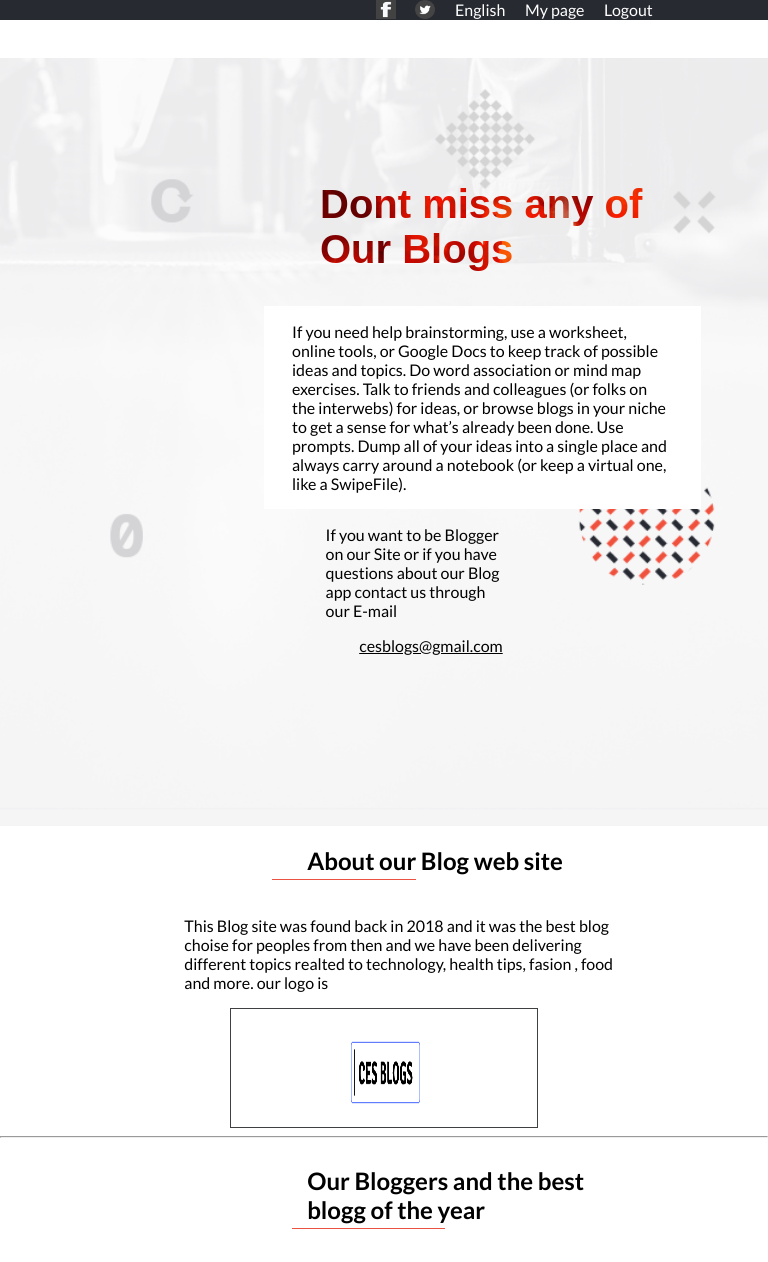
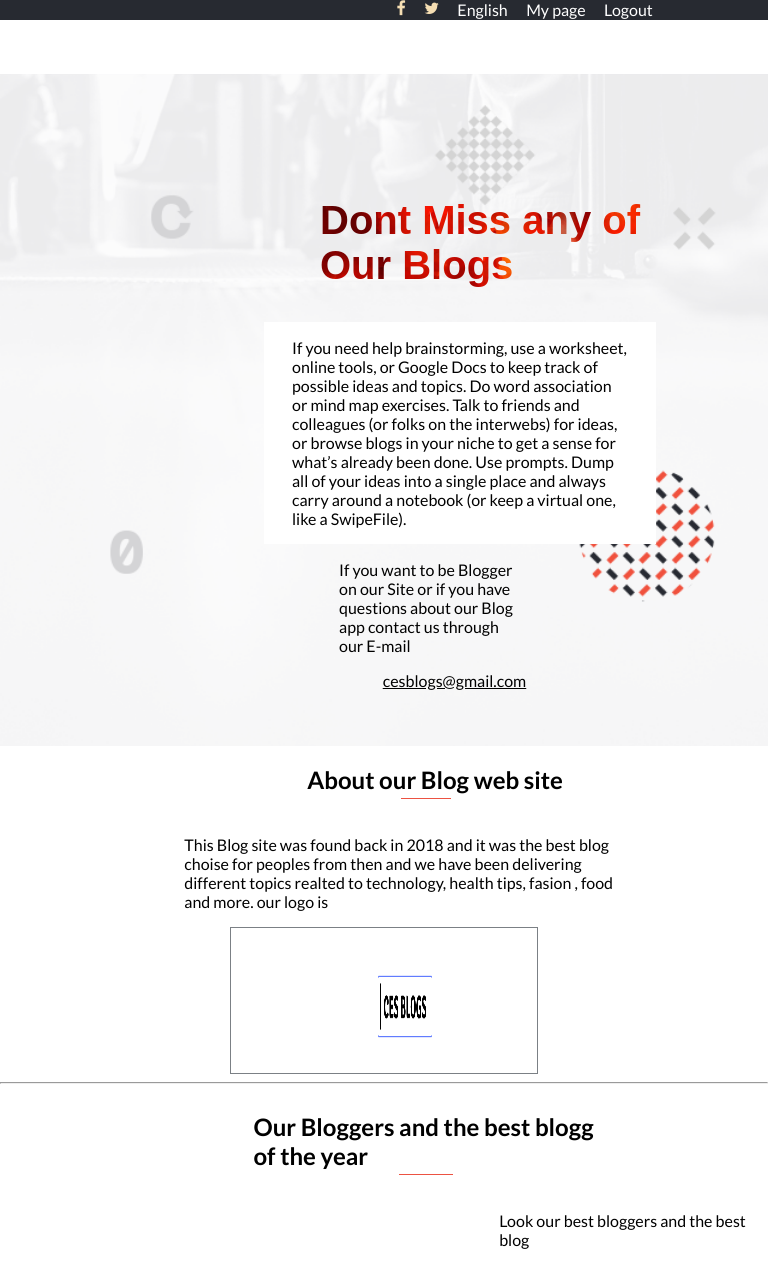
Before and after one commit to sentayhu19/capstone-project, a website: page about.html in a window 768 px wide. Shown: the top 1262 px of the page. Drawn offline with Linux system fonts and the light colour scheme; a web font is replaced by a local one.

Commit message:
header icons changed navigation active added and also alignment

```diff
--- a/about.html
+++ b/about.html
@@ -6,6 +6,7 @@
     <meta name="viewport" content="width=device-width, initial-scale=1.0">
     <link rel="stylesheet" href="./assets/css/style.css">
     <link href="https://fonts.cdnfonts.com/css/cocogoose" rel="stylesheet">
+    <link rel="stylesheet" href="https://cdnjs.cloudflare.com/ajax/libs/font-awesome/4.7.0/css/font-awesome.min.css">
     <link
         href="https://fonts.googleapis.com/css2?family=Lato:ital,wght@0,100;0,300;0,400;0,700;0,900;1,100;1,300;1,400;1,700;1,900&display=swap"
         rel="stylesheet">
@@ -13,13 +14,13 @@
 </head>
 <body id="body">
     <header class="header">
-        <div class="mobile-hidden social-media-top">
-            <div ><img src="./assets/images/facebook.png" class="social-media-top-item1" alt="facebook" ></div>
-          <div>  <img src="./assets/images/Twitter.png" class="social-media-top-item1" alt="twitter" ></div>
-            <div><p class="social-media-top-item">English</p> </div>
-           <div> <p class="social-media-top-item">My page</p></div>
-           <div> <p class="social-media-top-item">Logout</p></div>
-                 </div>
+        <ul class="mobile-hidden social-media-top">
+            <li class="fa fa-facebook fb" ></li>
+          <li class="fa fa-twitter twitter"> </li>
+            <li><p class="social-media-top-item">English</p> </li>
+           <li> <p class="social-media-top-item">My page</p></li>
+           <li> <p class="social-media-top-item">Logout</p></li>
+                 </ul>
                  <nav class="navigation">
         <div id="cover">
             <img id="close" class="dektop-hidden" src="./assets/images/close.png" alt="close window">
@@ -38,8 +39,8 @@
          <div class="dsk-nav-container mobile-hidden">
              <a href="index.html"><img src="./assets/images/logo.png" alt="logo" class="header-logo mobile-hidden"></a>
          <ul class="dsk-nav">
-            <li class="dsk-nav-items"><a href="./about.html">About</a></li>
-             <li class="dsk-nav-items"><a href="./index.html">Home</a></li>
+            <li class="dsk-nav-items"><a href="./index.html">Home</a></li>
+            <li class="dsk-nav-items "><a class="active" href="./about.html">About</a></li>
              <li class="dsk-nav-items"><a href="#">Blogs</a>
              </li>
              <li class="dsk-nav-items"><a href="#">Tech</a>
@@ -58,13 +59,13 @@
          </div>
     </nav>
     </header>
-    <section class="main-section">
+    <section class="about-main-section">
 
         <div class="about-main">
             <div class="main-section-item1 dektop-hidden about-heaading">
                 <p class="welcome-title">"Register today as Blogger"</p>
             </div>
-        <div><h1 class="cocogoose-rd about-main-section-item2 clip">Dont miss any of Our Blogs</h1>
+        <div><h1 class="cocogoose-rd about-main-section-item2 clip">Dont Miss any of Our Blogs</h1>
         </div>
         <div class="about-main-section-item3"><p>If you need help brainstorming, use a worksheet, online tools, or Google Docs to keep track of possible ideas and topics. Do word association or mind map exercises. Talk to friends and colleagues
              (or folks on the interwebs) for ideas, or browse blogs in your niche to get a sense for what’s already been done. Use prompts. Dump all of your ideas into a single place and always carry around a notebook (or keep a virtual one, like a SwipeFile).</p>
@@ -83,8 +84,8 @@
     <img src="./assets/images/logo.png" alt="logo" class="about-page-logo" >
 </div>
 <hr>
-<h2 class="about-title">Our Bloggers and the best blogg of the year</h2>
-<p class="pic-sub-title">Look our best bloggers </p>
+<h2 class="about-title1">Our Bloggers and the best blogg of the year</h2>
+<p class="pic-sub-title">Look our best bloggers and the best blog</p>
 <div class="our-blogger-and-top-blog">
 <div class="container-staff">
 <img src="./assets/images/blogers/staff.jpg" class="our-staff-pic" alt="our bloggers" >
--- a/assets/css/style.css
+++ b/assets/css/style.css
@@ -2,10 +2,17 @@
   font-family: "lato", sans-serif;
   box-sizing: border-box;
 }
-
+.fb,
+.twitter {
+  color: wheat;
+}
 body {
   padding: 0;
   margin: 0;
+}
+
+.active {
+  color: #ec5242;
 }
 
 .clip {
@@ -90,7 +97,9 @@ a {
     margin-left: 10%;
     margin-right: 10%;
   }
-
+  .pic-sub-title {
+    margin-left: 19%;
+  }
   .main-section {
     position: relative;
     background-image: url("../images/bg-mobile.png");
@@ -103,6 +112,7 @@ a {
 
   .welcome-title {
     font-size: 20px;
+    margin-top: 98px;
   }
 
   .main-section-item1 {
@@ -252,12 +262,12 @@ a {
     list-style-type: none;
     flex-direction: column;
     z-index: 6;
-    top: 117px;
-    left: 117px;
+    top: 249px;
+    left: 91px;
   }
 
   .menu-item {
-    color: #858a94;
+    color: #a6aab3;
     font-size: 23px;
     text-decoration: none;
   }
@@ -290,9 +300,19 @@ a {
     padding-right: 50px;
     width: 100%;
   }
-
+  .about-discription {
+    padding-left: 12%;
+    padding-right: 12%;
+  }
   h1 {
     font-size: 36px;
+  }
+  .about-title1 {
+    padding-left: 17%;
+    padding-right: 6%;
+    display: inline-block;
+    padding-bottom: 5px;
+    position: relative;
   }
 
   .blogger-name {
@@ -312,10 +332,9 @@ a {
   }
 
   .about-page-logo {
-    padding-left: 8%;
-    padding-right: 8%;
     width: 80%;
-    padding-top: 20px;
+    max-width: 323px;
+    padding-left: 14%;
   }
 
   .about-us {
@@ -334,13 +353,14 @@ a {
     border: #3e4042 1px solid;
     width: 100%;
     height: 120px;
+    align-items: center;
+    padding: 15px 10px 130px 50px;
   }
 
   .our-staff-pic {
     padding-left: 5%;
     padding-right: 5%;
-    filter:
-      grayscale(100%) brightness(40%) sepia(100%) hue-rotate(-45deg)
+    filter: grayscale(100%) brightness(40%) sepia(100%) hue-rotate(-45deg)
       saturate(600%) contrast(0.8);
     top: 40px;
     width: 100%;
@@ -449,6 +469,15 @@ a {
     left: 38%;
     border-bottom: 1px solid #ec5242;
   }
+  .about-title1::after {
+    content: "";
+    position: absolute;
+    width: 20%;
+    height: 1px;
+    bottom: 0;
+    left: 38%;
+    border-bottom: 1px solid #ec5242;
+  }
 
   .mobile-hidden {
     display: none;
@@ -466,6 +495,7 @@ a {
   }
 
   .social-media-top {
+    position: relative;
     background-color: #272a31;
     display: flex;
     width: 100%;
@@ -473,7 +503,8 @@ a {
     justify-content: flex-end;
     column-gap: 3%;
     padding-right: 15%;
-    top: 0;
+    margin-top: 0px;
+    list-style-type: none;
   }
 
   .social-media-top-item {
@@ -750,7 +781,7 @@ a {
 
   .about-email {
     text-decoration: underline;
-    padding-left: 20%;
+    padding-left: 27%;
   }
 
   .contact {
@@ -779,11 +810,36 @@ a {
     padding-right: 20%;
   }
 
+  .about-title::after {
+    content: "";
+    position: absolute;
+    width: 7%;
+    height: 1px;
+    bottom: 0;
+    left: 56%;
+    border-bottom: 1px solid #ec5242;
+  }
+  .about-title1 {
+    display: inline-block;
+    padding-bottom: 5px;
+    position: relative;
+    padding-left: 33%;
+    padding-right: 20%;
+  }
+
+  .about-title1::after {
+    content: "";
+    position: absolute;
+    width: 7%;
+    height: 1px;
+    bottom: 0;
+    left: 52%;
+    border-bottom: 1px solid #ec5242;
+  }
   .our-staff-pic {
     padding-left: 5%;
     padding-right: 5%;
-    filter:
-      grayscale(100%) brightness(40%) sepia(100%) hue-rotate(-45deg)
+    filter: grayscale(100%) brightness(40%) sepia(100%) hue-rotate(-45deg)
       saturate(600%) contrast(0.8);
     top: 40px;
     width: 100%;
@@ -803,7 +859,7 @@ a {
   .on-image {
     position: absolute;
     top: 20%;
-    left: 27%;
+    left: 32%;
     color: white;
     font-size: 30px;
     width: 70%;
@@ -811,15 +867,15 @@ a {
 
   .image-description {
     position: absolute;
-    top: 45%;
-    left: 31%;
+    top: 38%;
+    left: 37%;
     color: white;
   }
 
   .image-description1 {
     position: absolute;
-    top: 58%;
-    left: 31%;
+    top: 38%;
+    left: 37%;
     color: white;
   }
 
@@ -834,9 +890,9 @@ a {
   }
 
   .about-join {
-    padding-left: 10%;
+    padding-left: 14%;
     padding-right: 20%;
-    width: 83%;
+    width: 88%;
   }
 
   .about-main {
@@ -846,9 +902,10 @@ a {
 
   .about-main-section-item3 {
     background-color: white;
-    width: 78%;
+    width: 70%;
     padding-left: 5%;
     padding-right: 5%;
+    margin-left: 10%;
   }
 
   .about-discription {
@@ -859,7 +916,7 @@ a {
   .logo-box {
     position: relative;
     margin-left: 30%;
-    border: #3e4042 1px solid;
+    border: #7b8085 1px solid;
     width: 40%;
     height: 120px;
   }
@@ -887,4 +944,16 @@ a {
     padding-top: 22px;
     color: white;
   }
+  .about-main-section {
+    position: static;
+    background-image: url("../images/bg-mobile.png");
+    width: 100%;
+    background-size: cover;
+    min-height: 81vh;
+    margin-top: 5%;
+    display: flex;
+    flex-direction: column;
+    padding-left: 208px;
+    padding-top: 74px;
+  }
 }
```
Also changed, not shown: index.html (+10 -11 lines).
